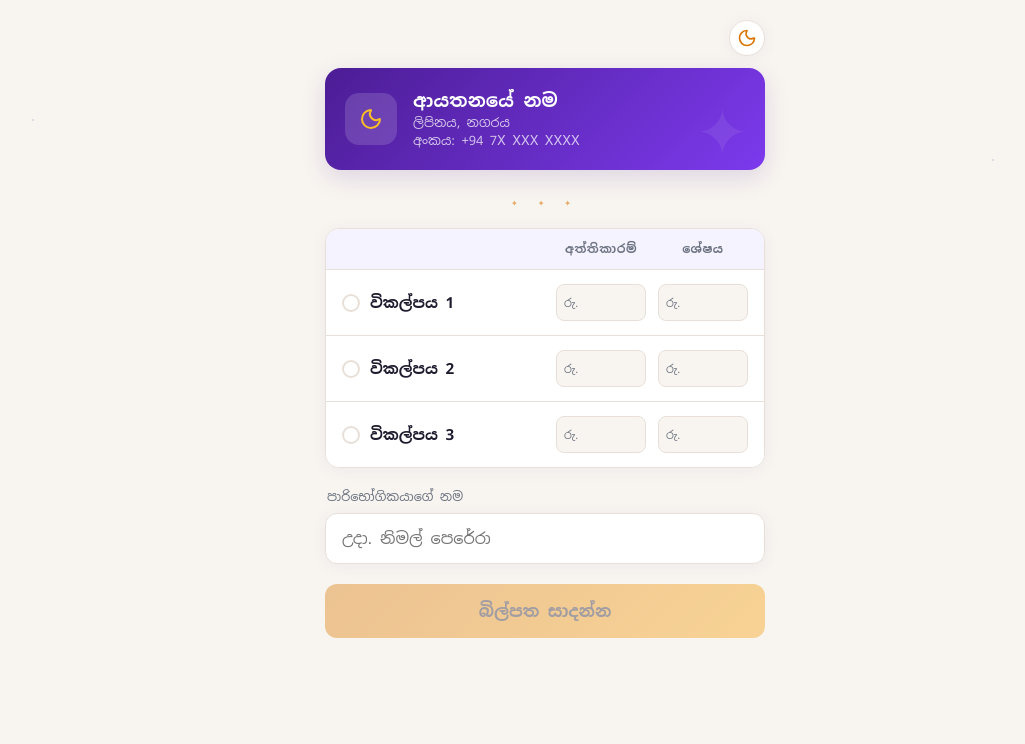
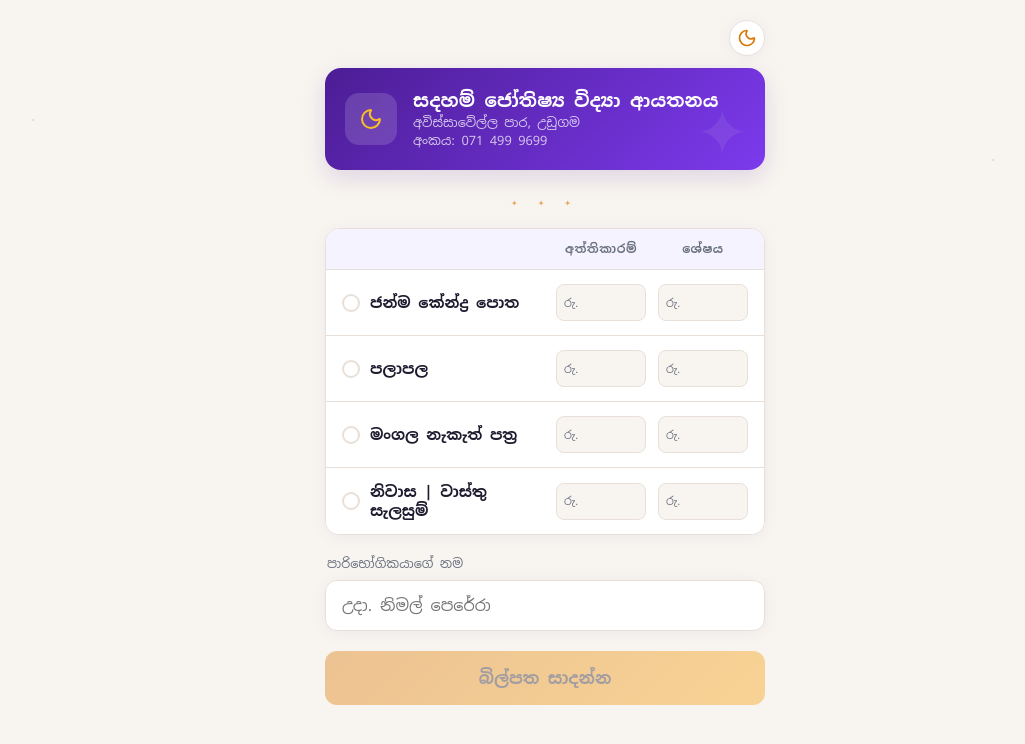
Before and after one commit to watt-soft/sadahamastrology.lk, a React (Vite) app: page / in a window 1280 px wide. Shown: the top 744 px of the page, without its empty margins (95-1120 px from the left). Built offline with nearby package versions, Linux system fonts and the light colour scheme.

Commit message:
UPDATED.

```diff
--- a/src/components/BillForm.tsx
+++ b/src/components/BillForm.tsx
@@ -10,6 +10,12 @@ export const BillForm: React.FC<BillFormProps> = ({ onGenerate }) => {
   const [selectedOptionId, setSelectedOptionId] = useState<string>('');
   const [customerName, setCustomerName] = useState<string>('');
 
+  // 4 constant variables for the total amount of each option
+  const TOTAL_AMOUNT_1 = 2500;  // Total for 1st option
+  const TOTAL_AMOUNT_2 = 1000;  // Total for 2nd option
+  const TOTAL_AMOUNT_3 = 5500;  // Total for 3rd option
+  const TOTAL_AMOUNT_4 = 25000; // Total for 4th option
+
   // Track custom advance and balance for each option
   const [amounts, setAmounts] = useState<Record<string, { advance: string, balance: string }>>(() => {
     const initialAmounts: Record<string, { advance: string, balance: string }> = {};
@@ -20,13 +26,43 @@ export const BillForm: React.FC<BillFormProps> = ({ onGenerate }) => {
   });
 
   const handleAmountChange = (optionId: string, field: 'advance' | 'balance', value: string) => {
-    setAmounts(prev => ({
-      ...prev,
-      [optionId]: {
-        ...prev[optionId],
-        [field]: value
+
+    // Only numbers are accepted, remove any non-numeric characters
+  const numericValue = value.replace(/\D/g, '');
+
+    setAmounts(prev => {
+      let updatedAdvance = field === 'advance' ? numericValue : prev[optionId].advance;
+      let updatedBalance = field === 'balance' ? numericValue : prev[optionId].balance;
+
+      // Automatically calculate balance when advance is typed
+      if (field === 'advance') {
+        // Match 4 constant variables
+        const optionIndex = serviceOptions.findIndex(opt => opt.id === optionId);
+
+        let totalAmount = 0;
+        if (optionIndex === 0) totalAmount = TOTAL_AMOUNT_1;
+        else if (optionIndex === 1) totalAmount = TOTAL_AMOUNT_2;
+        else if (optionIndex === 2) totalAmount = TOTAL_AMOUNT_3;
+        else if (optionIndex === 3) totalAmount = TOTAL_AMOUNT_4;
+
+        const advanceNum = parseFloat(numericValue);
+        if (!isNaN(advanceNum)) {
+          const calculatedBalance = totalAmount - advanceNum;
+          updatedBalance = calculatedBalance >= 0 ? calculatedBalance.toString() : '0';
+        } else {
+          updatedBalance = '';
+        }
       }
-    }));
+
+      return {
+        ...prev,
+        [optionId]: {
+          advance: updatedAdvance,
+          balance: updatedBalance
+        }
+      };
+    });
+
     // Auto-select option if they are typing in it
     if (selectedOptionId !== optionId) {
       setSelectedOptionId(optionId);
--- a/src/data/instituteInfo.ts
+++ b/src/data/instituteInfo.ts
@@ -1,7 +1,7 @@
 import type { InstituteInfo } from "../types";
 
 export const instituteInfo: InstituteInfo = {
-  name: "ආයතනයේ නම",
-  address: "ලිපිනය, නගරය",
-  phone: "+94 7X XXX XXXX",
+  name: "සදහම් ජෝතිෂ්‍ය විද්‍යා ආයතනය",
+  address: "අවිස්සාවේල්ල පාර, උඩුගම",
+  phone: "071 499 9699",
 };
--- a/src/data/serviceOptions.ts
+++ b/src/data/serviceOptions.ts
@@ -1,7 +1,8 @@
 import type { ServiceOption } from "../types";
 
 export const serviceOptions: ServiceOption[] = [
-  { id: "opt-1", label: "විකල්පය 1", advance: 0, balance: 0 },
-  { id: "opt-2", label: "විකල්පය 2", advance: 0, balance: 0 },
-  { id: "opt-3", label: "විකල්පය 3", advance: 0, balance: 0 },
+  { id: "opt-1", label: "ජන්ම කේන්ද්‍ර පොත", advance: 0, balance: 0 },
+  { id: "opt-2", label: "පලාපල", advance: 0, balance: 0 },
+  { id: "opt-3", label: "මංගල නැකැත් පත්‍ර", advance: 0, balance: 0 },
+  { id: "opt-4", label: "නිවාස | වාස්තු සැලසුම්", advance: 0, balance: 0 },
 ];
```
